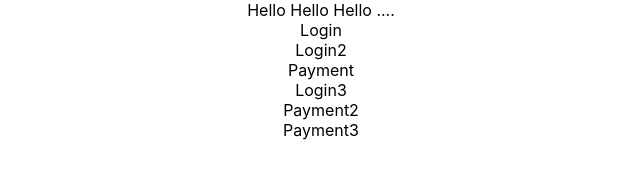
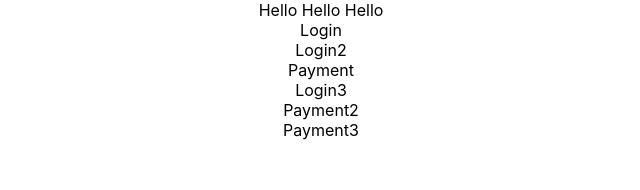
Before and after one commit to kartikbabariya/react-git, a React (Create React App) app: page / in a window 1280 px wide. Shown: the top 190 px of the page, without its empty margins (319-959 px from the left). Built offline with nearby package versions, Linux system fonts and the light colour scheme.

Commit message:
Update App.js

```diff
--- a/src/App.js
+++ b/src/App.js
@@ -10,7 +10,7 @@ import Payment3 from './Components/Payment/Payment3';
 function App() {
   return (
     <div className="App">
-      Hello Hello Hello ....
+      Hello Hello Hello
       <Login />
       <Login2 />
       <Payment />
```
